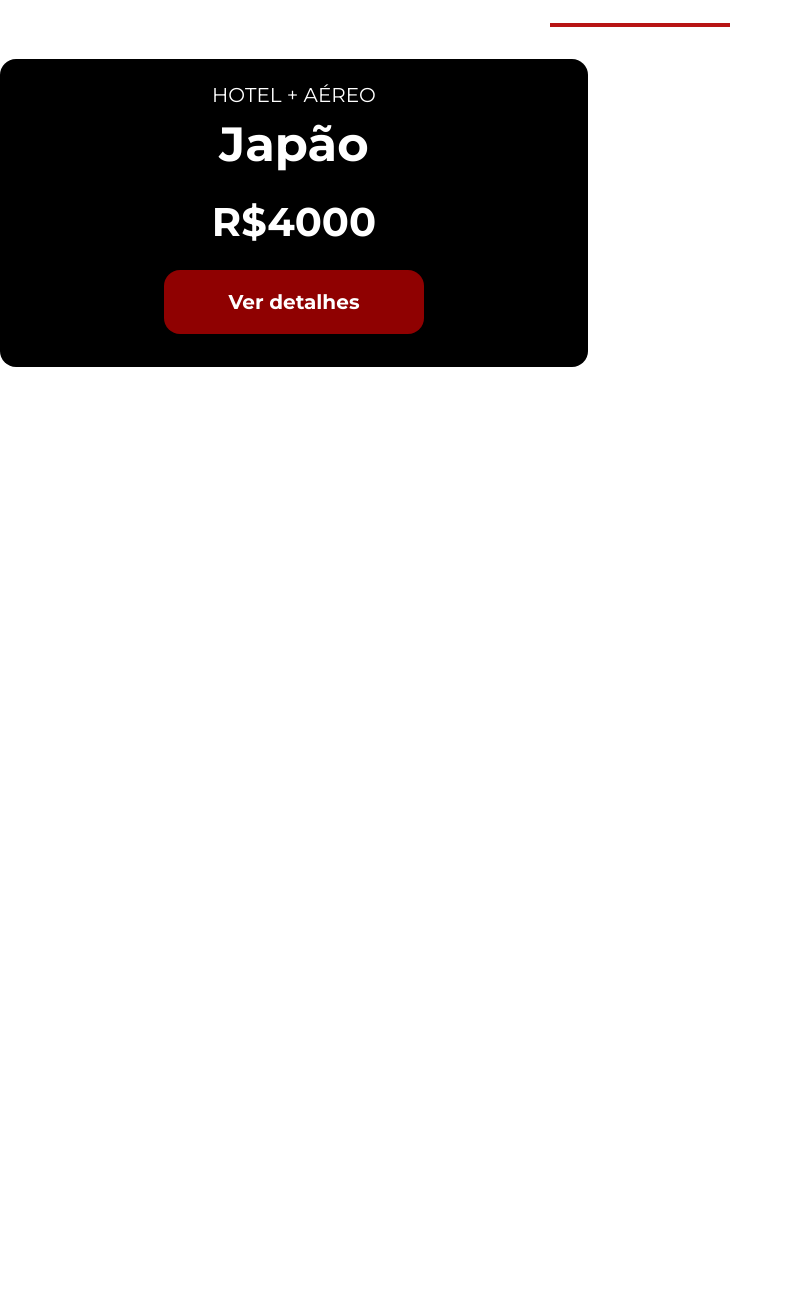
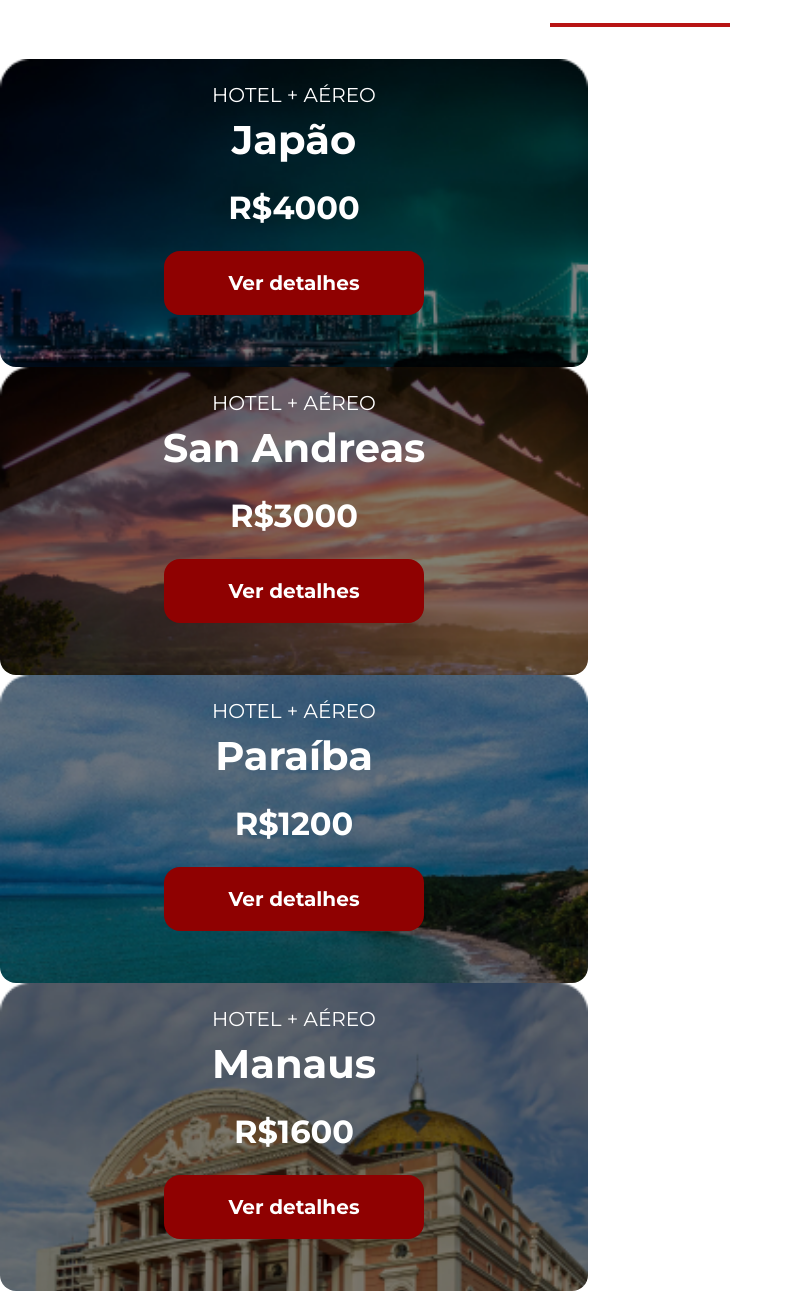
Before and after one commit to LucasMercurio/jornada-viagens, a plain HTML site: page pages/index.html in a window 1280 px wide. Shown: the part 1175-2466 px from the top of the page, without its empty margins (0-793 px from the left). Before the commit the page ends 1542 px from the top, so only its background shows below. Drawn offline with Linux system fonts and the light colour scheme.

Commit message:
Adicionando imagens aos cards

```diff
--- a/pages/index.html
+++ b/pages/index.html
@@ -74,15 +74,60 @@
 
         <div class="cards">
 
-            <article class="card">
-                <header>
+            <article class="card japao">
+                <div>
 
                     <p>HOTEL + AÉREO</p>
 
                     <h3>Japão</h3>
 
                     <h4>R$4000</h4>
-                </header>
+                </div>
+
+                <footer>
+                    <a class="button" href="#">Ver detalhes</a>
+                </footer>
+            </article>
+
+            <article class="card andreas">
+                <div>
+
+                    <p>HOTEL + AÉREO</p>
+
+                    <h3>San Andreas</h3>
+
+                    <h4>R$3000</h4>
+                </div>
+
+                <footer>
+                    <a class="button" href="#">Ver detalhes</a>
+                </footer>
+            </article>
+
+            <article class="card paraiba">
+                <div>
+
+                    <p>HOTEL + AÉREO</p>
+
+                    <h3>Paraíba</h3>
+
+                    <h4>R$1200</h4>
+                </div>
+
+                <footer>
+                    <a class="button" href="#">Ver detalhes</a>
+                </footer>
+            </article>
+
+            <article class="card manaus">
+                <div>
+
+                    <p>HOTEL + AÉREO</p>
+
+                    <h3>Manaus</h3>
+
+                    <h4>R$1600</h4>
+                </div>
 
                 <footer>
                     <a class="button" href="#">Ver detalhes</a>
--- a/styles/header.css
+++ b/styles/header.css
@@ -1,31 +1,31 @@
-header {
+body header {
     background-color: var(--background-third);
     display: flex;
     justify-content: space-between;
     align-items: flex-start;
-    padding: 38px 48px ;
+    padding: 38px 48px;
     position: relative;
 }
 
-.logo{
+.logo {
     display: inline-block;
     width: 68px;
     height: 64px;
 }
 
-.logo-mobile{
+.logo-mobile {
     display: block;
 }
 
-.logo-desktop{
+.logo-desktop {
     display: none;
 }
 
-.menu{
+.menu {
     margin-top: 24px;
 }
 
-input[type="checkbox"]:checked ~ nav {
+input[type="checkbox"]:checked~nav {
     display: block;
     position: absolute;
     top: 100%;
@@ -38,15 +38,15 @@ nav {
     display: none;
 }
 
-.nav-link{
+.nav-link {
     list-style: none;
 }
 
-.nav-link li{
+.nav-link li {
     margin: 16px 0;
 }
 
-.nav-link li a{
+.nav-link li a {
     display: inline-block;
     color: var(--text-secondary);
     text-decoration: none;
@@ -59,15 +59,16 @@ nav {
         margin-top: 0;
         width: 467px;
     }
+
     .nav-menu label {
         display: none;
     }
 
-    .nav-menu nav{
+    .nav-menu nav {
         display: block;
     }
 
-    .nav-menu ul{
+    .nav-menu ul {
         display: flex;
         justify-content: space-between;
         align-items: center;
--- a/styles/offers.css
+++ b/styles/offers.css
@@ -1,37 +1,62 @@
+.cards {
+    display: flex;
+    flex-direction: column;
+}
+
 .card {
     color: var(--text-secondary);
     width: 312px;
     height: 288px;
     padding: 24px 16px;
     box-sizing: border-box;
-  background-color: black;
     border-radius: 16px;
     text-align: center;
 }
 
-.card header {
+.card div {
     display: block;
     position: static;
     padding: 0;
     margin-bottom: 24px;
 }
 
-.card header p {
+.card div p {
     font-size: 20px;
     font-weight: var(--text-weight);
 }
 
-.card header h3 {
+.card div h3 {
     font-size: 40px;
     font-weight: var(--title-weight);
     margin: 8px 0 0;
 }
 
-.card header h4 {
+.card div h4 {
     font-size: 32px;
     font-weight: var(--title-weight);
     margin-top: 24px;
 }
+
+.card.japao {
+    background: url(../cards/japao-card.png) no-repeat;
+    background-size: cover;
+}
+
+.card.andreas {
+    background: url(../cards/andreas-card.png) no-repeat;
+    background-size: cover;
+}
+
+.card.paraiba {
+    background: url(../cards/paraiba-card.png) no-repeat;
+    background-size: cover;
+}
+
+.card.manaus {
+    background: url(../cards/manaus-card.png) no-repeat;
+    background-size: cover;
+}
+
 
 @media screen and (min-width: 1024px) {
     .card {
```
Also changed, not shown: cards/japao-card.png (renamed from cards/japao-mobile.png). Lines whose indentation alone changed are shown as unchanged.
